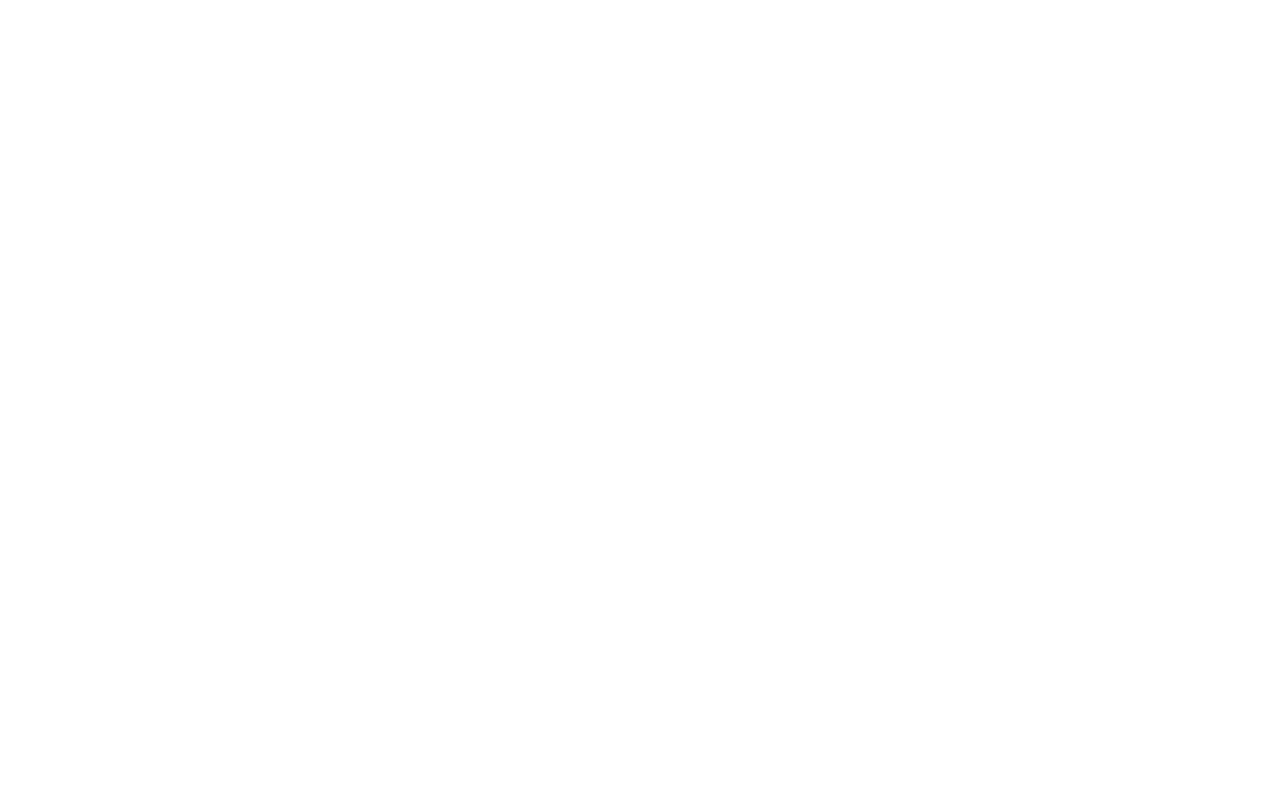
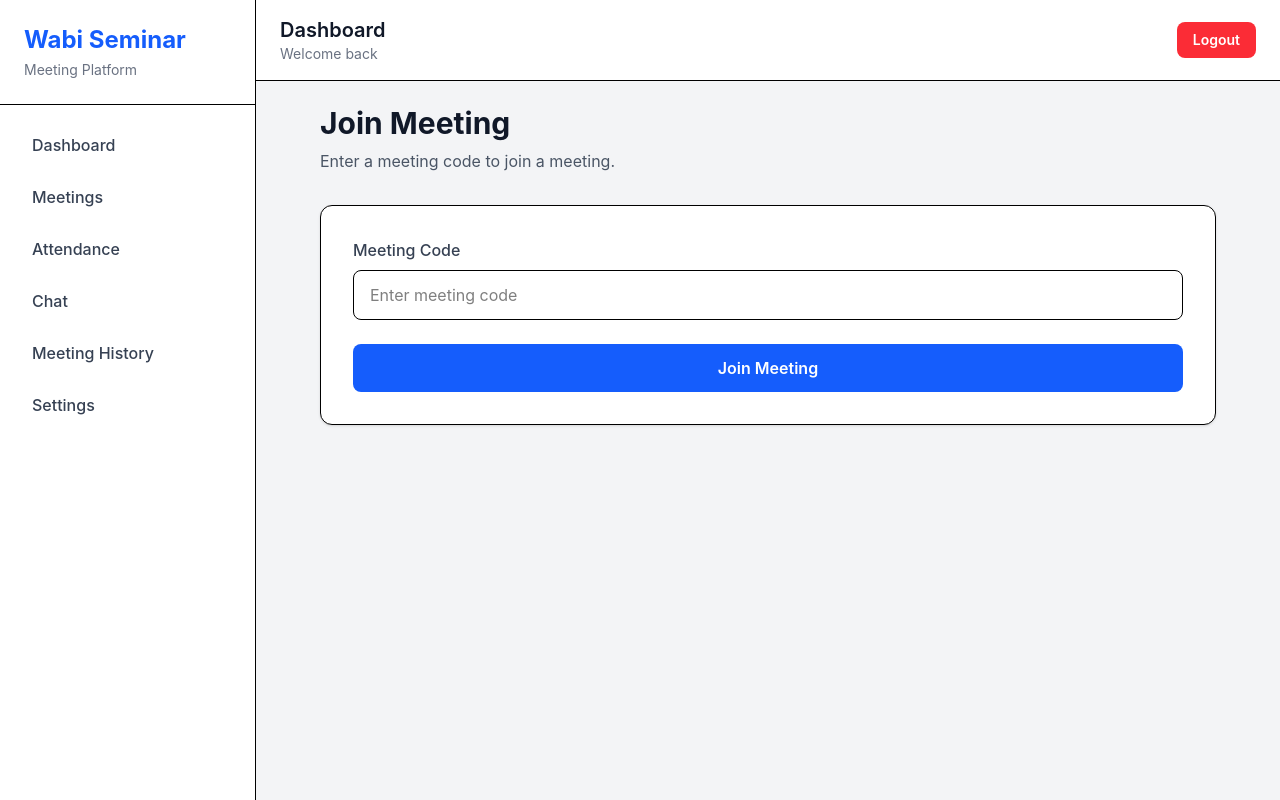
Before and after one commit to shemsu-melese/wabi-seminar, a React (Vite) app in the folder frontend/: page /join-meeting in a window 1280 px wide. Before the commit this address had no page. Built offline with nearby package versions, Linux system fonts and the light colour scheme.

Commit message:
Add frontend join meeting page

```diff
--- a/frontend/src/components/MeetingCard/MeetingCard.jsx
+++ b/frontend/src/components/MeetingCard/MeetingCard.jsx
@@ -1,6 +1,7 @@
+import { useNavigate } from "react-router-dom";
 import Button from "../Button/Button";
+function MeetingCard({
 
-function MeetingCard({
   title,
   date,
   time,
@@ -10,6 +11,7 @@
   onDelete,
   onEdit,
 }) {
+    const navigate = useNavigate();
   return (
     <div className="rounded-xl border bg-white p-6 shadow-sm transition hover:shadow-md">
 
@@ -68,8 +70,10 @@
       {/* Actions */}
       <div className="mt-6 flex flex-wrap gap-3">
 
-        <Button>
-          Join Meeting
+        <Button
+            onClick={() => navigate("/join-meeting")}
+            >
+            Join Meeting
         </Button>
 
         <Button
--- /dev/null
+++ b/frontend/src/pages/JoinMeetingPage.jsx
@@ -0,0 +1,50 @@
+function JoinMeetingPage() {
+  return (
+    <div className="mx-auto max-w-4xl">
+
+      <div className="mb-8">
+        <h1 className="text-3xl font-bold text-gray-900">
+          Join Meeting
+        </h1>
+
+        <p className="mt-2 text-gray-600">
+          Enter a meeting code to join a meeting.
+        </p>
+      </div>
+
+      <div className="rounded-xl border bg-white p-8 shadow-sm">
+
+        <form className="space-y-6">
+
+          <div>
+            <label
+              htmlFor="meetingCode"
+              className="mb-2 block font-medium text-gray-700"
+            >
+              Meeting Code
+            </label>
+
+            <input
+              id="meetingCode"
+              type="text"
+              placeholder="Enter meeting code"
+              className="w-full rounded-lg border px-4 py-3 outline-none focus:border-blue-500 focus:ring-2 focus:ring-blue-100"
+            />
+          </div>
+
+          <button
+            type="submit"
+            className="w-full rounded-lg bg-blue-600 px-6 py-3 font-semibold text-white hover:bg-blue-700"
+          >
+            Join Meeting
+          </button>
+
+        </form>
+
+      </div>
+
+    </div>
+  );
+}
+
+export default JoinMeetingPage;
--- a/frontend/src/routes/AppRoutes.jsx
+++ b/frontend/src/routes/AppRoutes.jsx
@@ -10,6 +10,7 @@
 import MeetingHistoryPage from "../pages/MeetingHistoryPage";
 import AttendancePage from "../pages/AttendancePage";
 import ChatPage from "../pages/ChatPage";
+import JoinMeetingPage from "../pages/JoinMeetingPage";
 
 import PublicLayout from "../layouts/PublicLayout";
 import DashboardLayout from "../layouts/DashboardLayout";
@@ -30,6 +31,7 @@
         <Route element={<DashboardLayout />}>
           <Route path="/dashboard" element={<DashboardPage />} />
           <Route path="/meetings" element={<MeetingPage />} />
+          <Route path="/join-meeting" element={<JoinMeetingPage />} />
           <Route
             path="/history"
             element={<MeetingHistoryPage />}
```
